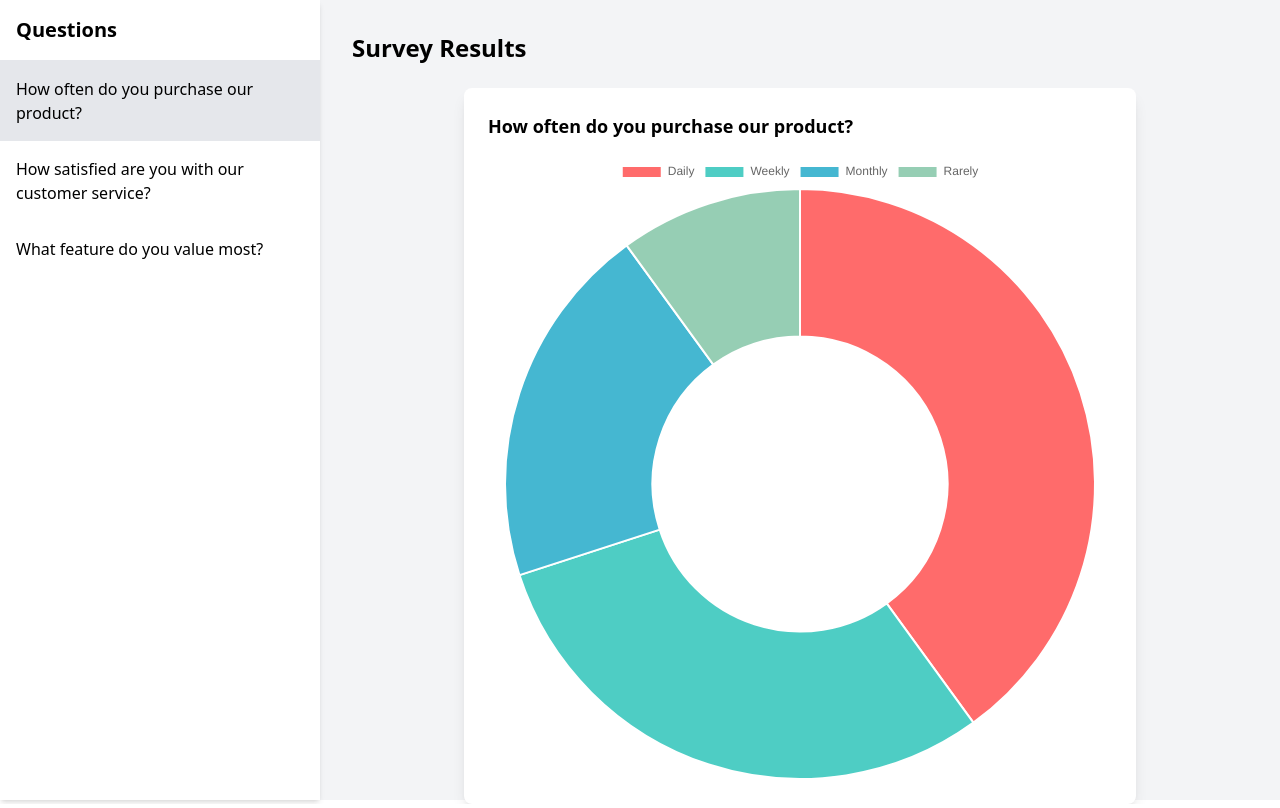
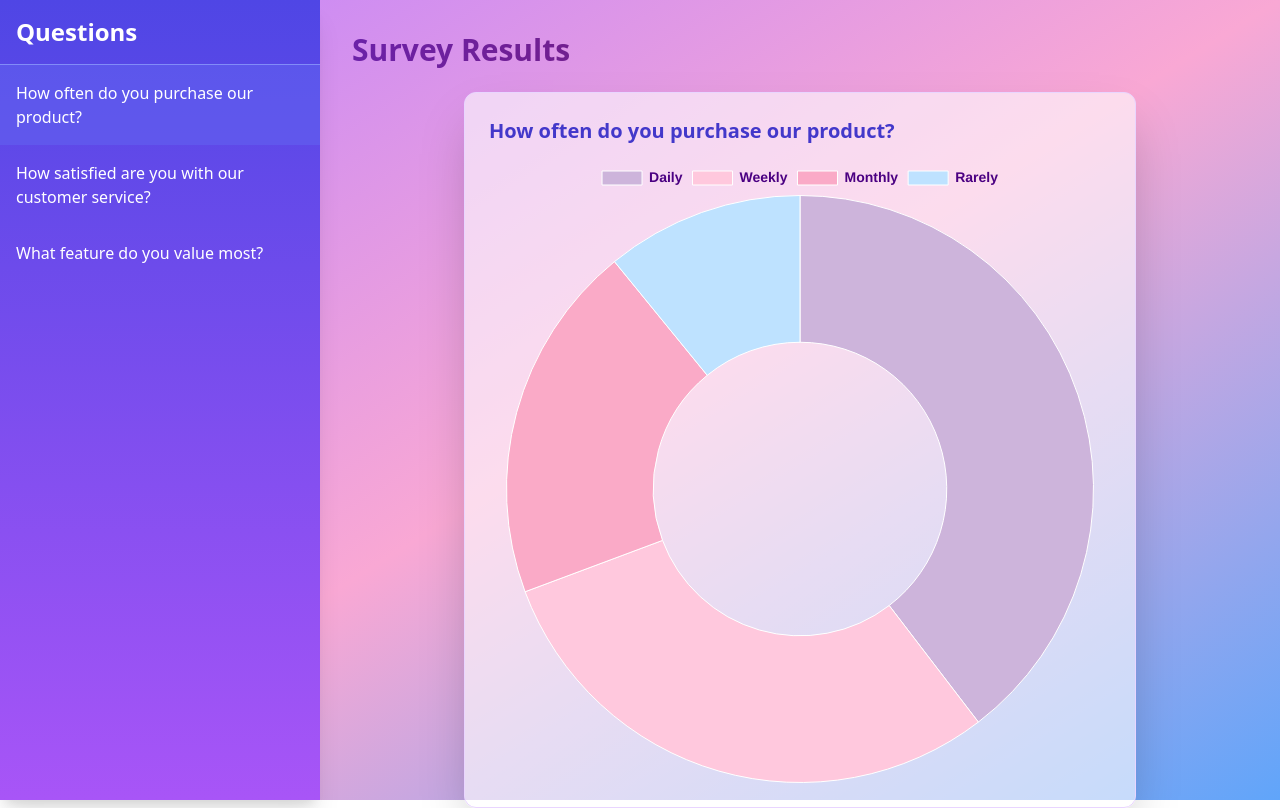
Before and after one commit to stephen326/comp3421project, a React (Create React App) app in the folder frontend/: page /result-page in a window 1280 px wide. Built offline with nearby package versions, Linux system fonts and the light colour scheme; no server answers.

Commit message:
ricing, ricing, and ricing

```diff
--- a/frontend/src/QueryPage.jsx
+++ b/frontend/src/QueryPage.jsx
@@ -54,37 +54,38 @@ const QueryPage = () => {
   };
 
   return (
-    <div className="min-h-screen bg-gray-100 flex items-center justify-center p-4">
-      <div className="bg-white p-8 rounded-lg shadow-lg max-w-2xl w-full">
-        <h1 className="text-2xl font-bold mb-6 text-center">Marketing Survey</h1>
-        <form onSubmit={handleSubmit}>
+    <div className="min-h-screen bg-gradient-to-br from-purple-400 via-pink-300 to-blue-400 flex items-center justify-center p-4">
+      <div className="bg-white p-8 rounded-xl shadow-2xl max-w-2xl w-full border border-purple-200">
+        <h1 className="text-3xl font-extrabold mb-6 text-center text-transparent bg-clip-text bg-gradient-to-r from-purple-600 to-pink-600">
+          Marketing Survey
+        </h1>
+        <div>
           {questions.map(question => (
             <div key={question.id} className="mb-6">
-              <p className="text-lg font-semibold mb-2">{question.text}</p>
-              <div className="space-y-2">
+              <p className="text-lg font-semibold mb-2 text-indigo-700">{question.text}</p>
+              <div className="space-y-3">
                 {question.options.map(option => (
-                  <label key={option} className="flex items-center space-x-2">
+                  <label key={option} className="flex items-center space-x-3">
                     <input
                       type="radio"
                       name={`question-${question.id}`}
                       value={option}
                       checked={responses[question.id] === option}
                       onChange={() => handleOptionChange(question.id, option)}
-                      className="h-4 w-4 text-blue-600"
+                      className="h-5 w-5 text-pink-500 focus:ring-pink-400"
                     />
-                    <span>{option}</span>
+                    <span className="text-gray-800 transition duration-150 hover:text-pink-600 hover:scale-110">{option}</span>
                   </label>
                 ))}
               </div>
             </div>
           ))}
           <button
-            type="submit"
-            className="w-full bg-blue-600 text-white py-2 rounded hover:bg-blue-700 transition"
+            className="w-full bg-gradient-to-r from-purple-500 to-pink-500 text-white py-3 rounded-lg hover:from-purple-600 hover:to-pink-600 transition duration-300 transform hover:scale-105"
           >
-             Submit Survey
+            Submit Survey
           </button>
-        </form>
+        </div>
       </div>
     </div>
   );
--- a/frontend/src/ResultPage.jsx
+++ b/frontend/src/ResultPage.jsx
@@ -7,12 +7,11 @@ import 'tailwindcss/tailwind.css';
 ChartJS.register(ArcElement, Tooltip, Legend);
 
 const colorPalette = [
-  "#FF6B6B",
-  "#4ECDC4",
-  "#45B7D1",
-  "#96CEB4",
-  "#FFEEAD",
-  "#D4A5A5"
+  "#cdb4db",
+  "#ffc8dd",
+  "#faaac7",
+  "#bee2ff",
+  "#a2d2ff",
 ];
 
 // Sample data for questions and results
@@ -35,7 +34,7 @@ const questions = [
   ];
 
 const resultData = [
-  [40, 30, 20, 10],
+  [40, 30, 20, 11],
   [60, 20, 20],
   [50, 30, 15, 5]
 ];
@@ -69,26 +68,27 @@ const ResultPage = () => {
       {
         data: resultData[selectedQuestion],
         backgroundColor: colorPalette,
-        hoverOffset: 4
+        hoverOffset: 4,
+        borderWidth: 1
       },
     ],
   };
 
   return (
-    <div className="flex h-screen bg-gray-100">
+    <div className="flex h-screen bg-gradient-to-br from-purple-400 via-pink-300 to-blue-400">
       {/* Navigation Bar */}
-      <div className="w-1/4 bg-white shadow-md">
-        <h2 className="text-xl font-bold p-4 border-b">Questions</h2>
+      <div className="w-1/4 bg-gradient-to-b from-indigo-600 to-purple-500 text-white shadow-xl">
+        <h2 className="text-2xl font-extrabold p-4 border-b border-indigo-400">Questions</h2>
         <ul>
           {questions.map((question, index) => (
             <li
               key={question.id}
-              className={`p-4 cursor-pointer hover:bg-gray-200 ${
-                selectedQuestion === index ? 'bg-gray-200' : ''
+              className={`p-4 cursor-pointer hover:bg-indigo-500 hover:bg-opacity-50 transition duration-200 ${
+                selectedQuestion === index ? 'bg-indigo-500 bg-opacity-50' : ''
               }`}
               onClick={() => handleQuestionClick(index)}
             >
-              {question.text}
+              <span className="text-white font-medium">{question.text}</span>
             </li>
           ))}
         </ul>
@@ -96,9 +96,11 @@ const ResultPage = () => {
 
       {/* Main Content */}
       <div className="flex-1 p-8">
-        <h1 className="text-2xl font-bold mb-6">Survey Results</h1>
-        <div className="max-w-2xl mx-auto bg-white shadow-lg rounded-lg p-6">
-          <h2 className="text-lg font-semibold mb-4">
+        <h1 className="text-3xl font-bold mb-6 text-transparent bg-clip-text bg-gradient-to-r from-purple-800 to-pink-900">
+          Survey Results
+        </h1>
+        <div className="max-w-2xl mx-auto bg-white/60 shadow-2xl rounded-xl p-6 border border-purple-200">
+          <h2 className="text-xl font-semibold mb-4 text-indigo-700">
             {questions[selectedQuestion].text}
           </h2>
           <Doughnut
@@ -107,8 +109,18 @@ const ResultPage = () => {
               plugins: {
                 legend: {
                   position: 'top',
+                  labels: {
+                    color: '#4B0082',
+                    font: {
+                      size: 14,
+                      weight: 'bold',
+                    },
+                  },
                 },
                 tooltip: {
+                  backgroundColor: 'rgba(124, 58, 237, 0.8)',
+                  titleColor: '#ffffff',
+                  bodyColor: '#ffffff',
                   callbacks: {
                     label: (context) => {
                       const label = context.label || '';
```
